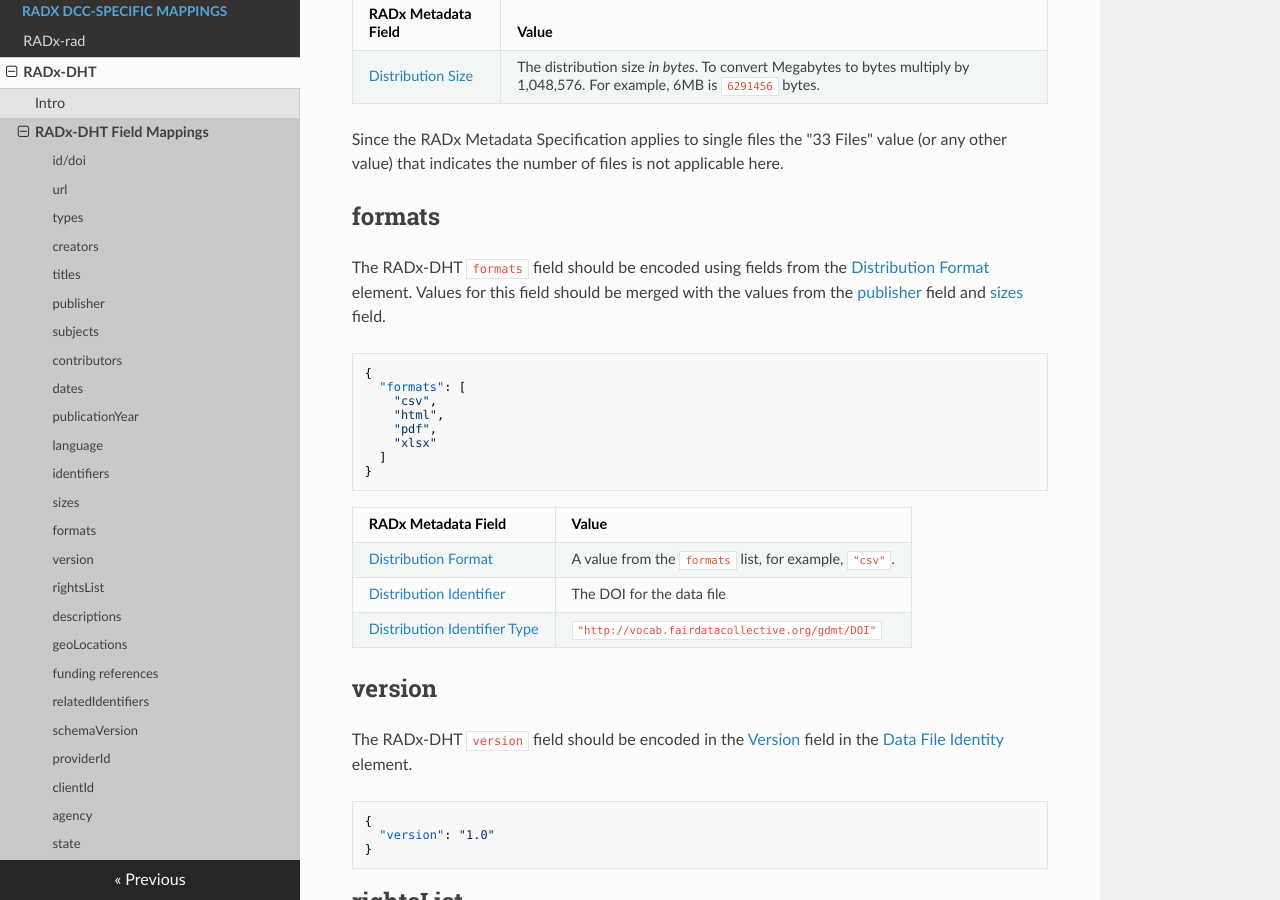
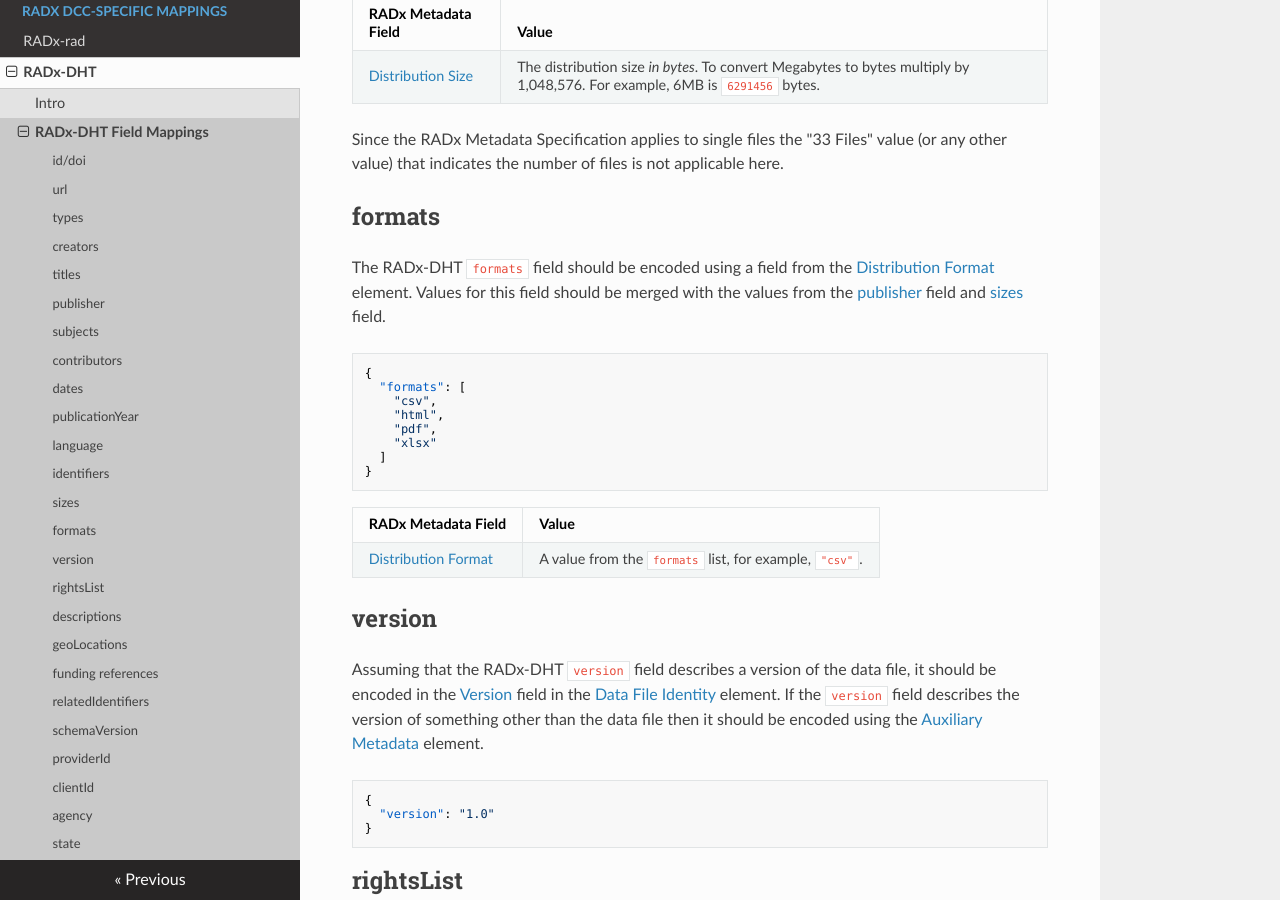
Before and after one commit to RADx/radx-metadata-spec-docs, an MkDocs documentation site: the page built from docs/radx-dht-mapping.md, in a window 1280 px wide and 900 px high, scrolled down 6700 px. Built offline with MkDocs 1.6.1, drawn with Linux system fonts in a browser that asks for light colours; nearby versions of some CDN libraries.

Commit message:
Added note to version mapping

````diff
--- a/docs/radx-dht-mapping.md
+++ b/docs/radx-dht-mapping.md
@@ -284,7 +284,7 @@ Since the RADx Metadata Specification applies to single files the "33 Files" val
 
 ## formats
 
-The RADx-DHT `formats` field should be encoded using fields from the [Distribution Format](specification.md#distribution-format) element.  Values for this field should be merged with the values from the [publisher](#publisher) field and [sizes](#sizes) field.
+The RADx-DHT `formats` field should be encoded using a field from the [Distribution Format](specification.md#distribution-format) element.  Values for this field should be merged with the values from the [publisher](#publisher) field and [sizes](#sizes) field.
 
 ```json
 {
@@ -300,12 +300,10 @@ The RADx-DHT `formats` field should be encoded using fields from the [Distributi
 | RADx Metadata Field | Value |
 |---------------------|-------|
 [Distribution Format](specification.md#distribution-size) |  A value from the `formats` list, for example, `"csv"`.
-[Distribution Identifier](specification.md#distribution-identifier) | The DOI for the data file
-[Distribution Identifier Type](specification.md#distribution-identifier-type) | `"http://vocab.fairdatacollective.org/gdmt/DOI"`
 
 ##  version
 
-The RADx-DHT `version` field should be encoded in the [Version](specification.md#version) field in the [Data File Identity](specification.md#data-file-identity) element.
+Assuming that the RADx-DHT `version` field describes a version of the data file, it should be encoded in the [Version](specification.md#version) field in the [Data File Identity](specification.md#data-file-identity) element.  If the `version` field describes the version of something other than the data file then it should be encoded using the [Auxiliary Metadata](specification.md#auxiliary-metadata) element.
 
 ```json
 {
````
